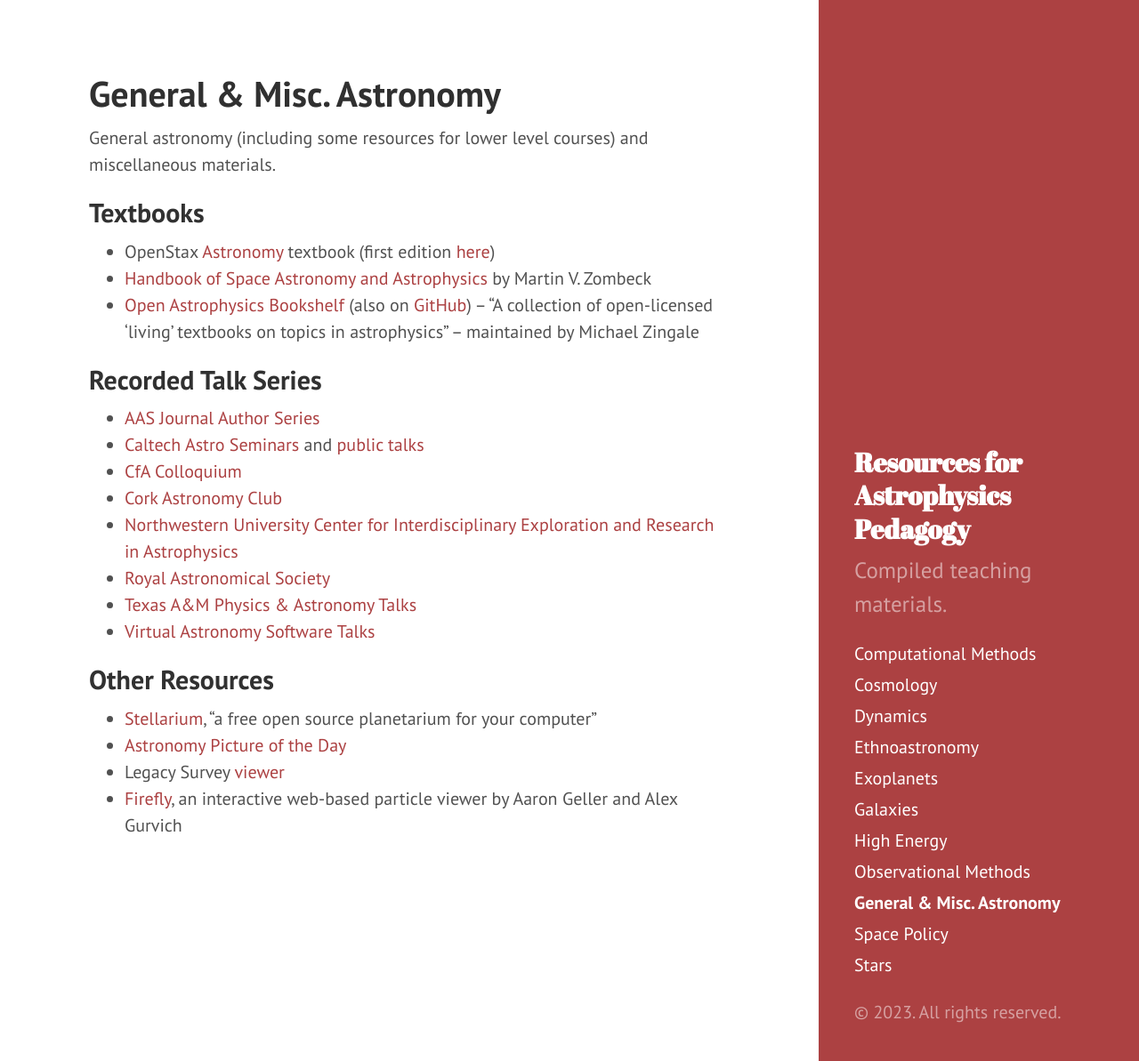
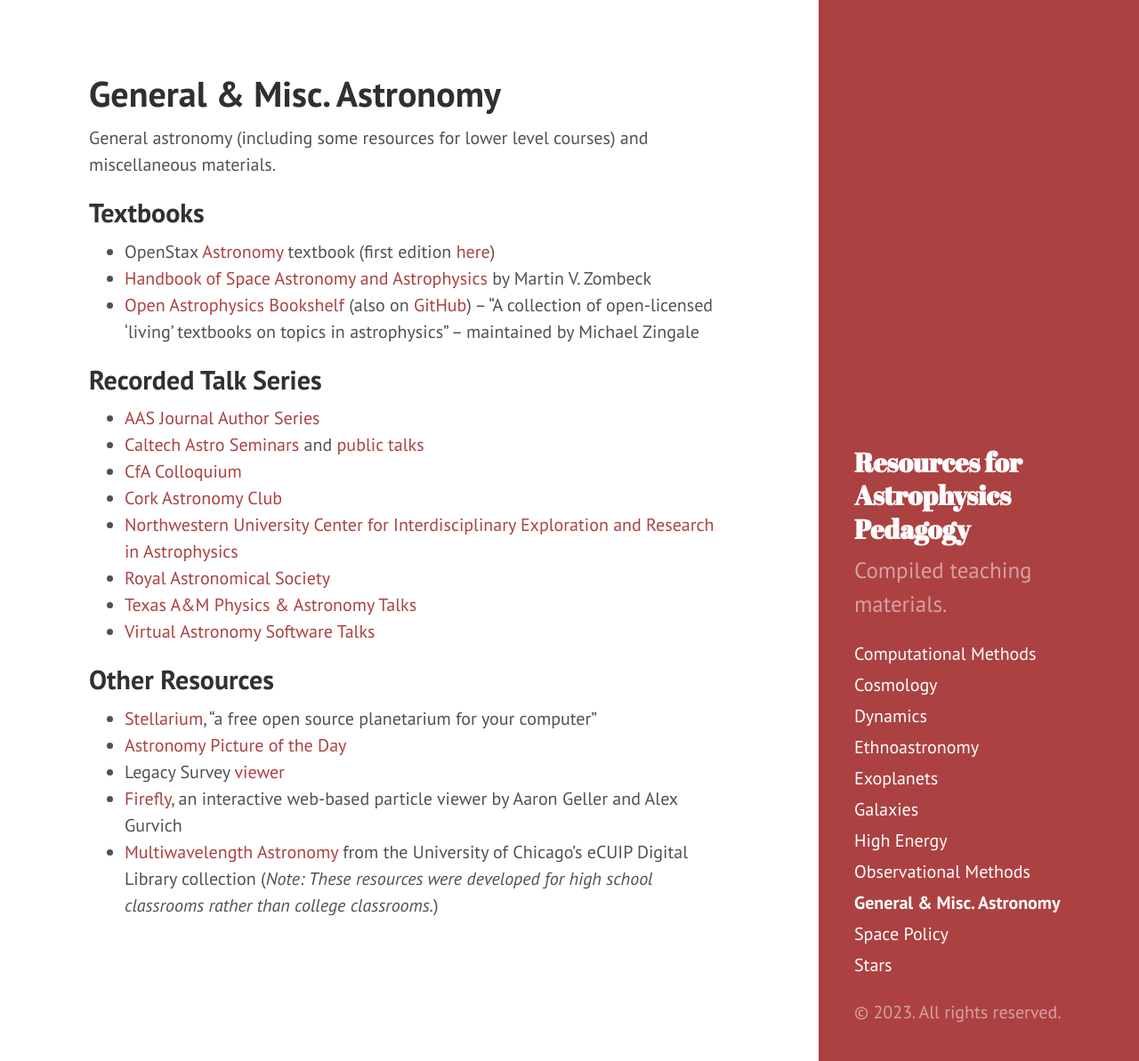
Before and after one commit to astroteaching/astroteaching.github.io, a Jekyll site: the page built from resources.md, in a window 1280 px wide and 1193 px high. Shown: the whole window at 89% size. Built offline with Jekyll 4.4.1, drawn with Linux system fonts in a browser that asks for light colours.

```diff
--- a/resources.md
+++ b/resources.md
@@ -27,3 +27,4 @@ General astronomy (including some resources for lower level courses) and miscell
 - [Astronomy Picture of the Day](https://apod.nasa.gov/apod/astropix.html)
 - Legacy Survey [viewer](https://www.legacysurvey.org/viewer)
 - [Firefly](http://firefly.rcs.northwestern.edu), an interactive web-based particle viewer by Aaron Geller and Alex Gurvich
+- [Multiwavelength Astronomy](https://ecuip.lib.uchicago.edu/multiwavelength-astronomy/index.html) from the University of Chicago's eCUIP Digital Library collection (*Note: These resources were developed for high school classrooms rather than college classrooms.*)
```
Also changed, not shown: cosmology.md (+3 -0 lines), galaxies.md (+1 -0 lines), observational.md (+3 -0 lines).
